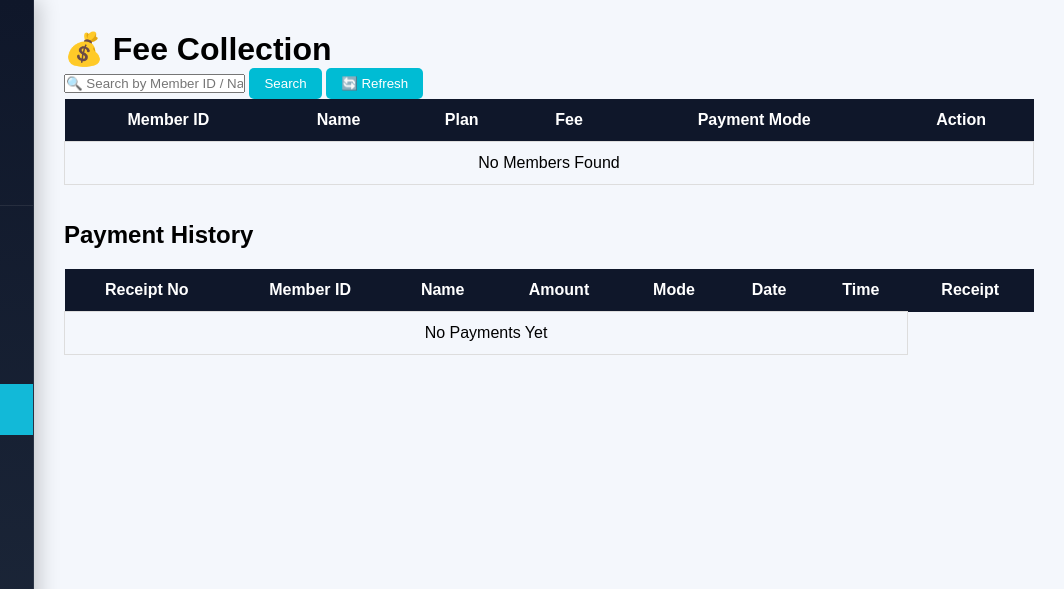
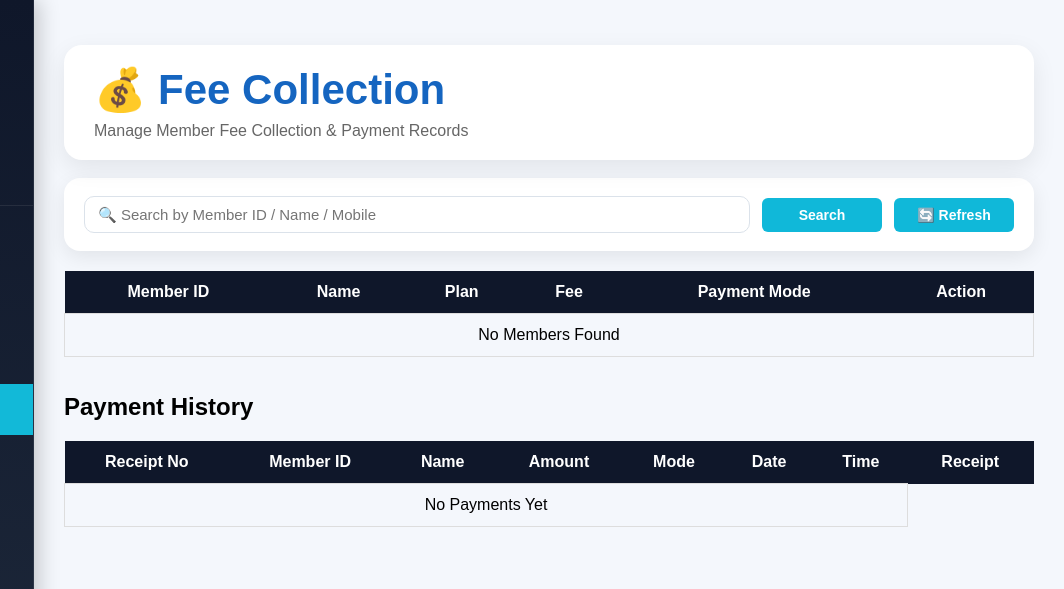
Before and after one commit to rr-technologies/rr-technologies-gym-pro, a plain HTML site: page fee-collection.html in a window 1280 px wide. Shown: the top 589 px of the page, 216-1280 px from the left. Drawn offline with nearby package versions, Linux system fonts and the light colour scheme.

Commit message:
UI Update v1.8 - Members List & Fee Collection Design Improvements

```diff
--- a/fee-collection.css
+++ b/fee-collection.css
@@ -75,3 +75,187 @@ color:white;
     background: #0f172a !important;
     color: #ffffff !important;
 }
+
+
+/* =====================================
+   Fee Collection Hero Banner
+===================================== */
+
+/* Sticky Header Wrapper */
+.sticky-header{
+    position: sticky;
+    top: 15px;
+    z-index: 100;
+    background: #f4f7fc;
+    padding-bottom: 12px;
+}
+
+.hero-banner{
+    display:flex;
+    justify-content:space-between;
+    align-items:center;
+
+    background:#ffffff;
+    border-radius:18px;
+
+    padding:20px 30px;
+    margin-bottom:18px;
+
+    box-shadow:0 8px 25px rgba(0,0,0,.08);
+
+    border:none;
+    transition:all .3s ease;
+    cursor:default;
+
+}
+
+.hero-left h2{
+
+    margin:0;
+    font-size:42px;
+    font-weight:700;
+    color:#1565c0;
+
+}
+
+.hero-left p{
+
+    margin-top:8px;
+    color:#666;
+    font-size:16px;
+
+}
+
+/* =====================================
+   Search Section
+===================================== */
+
+.search-box{
+
+    display:flex;
+    align-items:center;
+    gap:12px;
+
+    background:#ffffff;
+
+    padding:18px 20px;
+
+    border-radius:16px;
+
+    margin-bottom:20px;
+
+    box-shadow:0 6px 20px rgba(0,0,0,.08);
+
+
+transition: all .30s ease;
+
+}
+
+.search-box:hover{
+
+    transform:translateY(-2px);
+
+    box-shadow:0 8px 24px rgba(0,0,0,.10);
+
+}
+
+.search-box input{
+
+    flex:1;
+
+    padding:9px 13px;
+
+    font-size:15px;
+
+    border:1px solid #dbe2ea;
+
+    border-radius:10px;
+
+    outline:none;
+
+}
+
+.search-box input:focus{
+
+    border-color:#1565c0;
+
+}
+
+.search-box button{
+
+    padding:13px 22px;
+
+    border-radius:10px;
+
+    font-size:15px;
+
+    font-weight:600;
+
+}
+
+/* Search & Refresh Buttons Same Size */
+
+#searchBtn,
+#refreshBtn{
+
+    width:120px;
+    height:50px;
+
+    display:flex;
+    align-items:center;
+    justify-content:center;
+
+    padding:0;
+
+    font-size:15px;
+    font-weight:600;
+
+    border-radius:10px;
+
+}
+
+/* =====================================
+   Search & Refresh Buttons
+===================================== */
+
+#searchBtn,
+#refreshBtn{
+
+    background:#10b8d9;
+
+    color:#fff;
+
+    border:none;
+
+    height:34px;
+
+    min-width:90px;
+
+    padding:0 14px;
+
+    border-radius:6px;
+
+    font-size:14px;
+
+    font-weight:600;
+
+    display:flex;
+
+    align-items:center;
+
+    justify-content:center;
+
+    gap:5px;
+
+    cursor:pointer;
+
+    transition:.3s;
+
+}
+
+#searchBtn:hover,
+#refreshBtn:hover{
+
+    background:#0aa2c0;
+
+}
--- a/fee-collection.html
+++ b/fee-collection.html
@@ -17,7 +17,16 @@
 
 <div class="main-content">
 
-<h1>💰 Fee Collection</h1>
+<div class="sticky-header">
+
+<div class="hero-banner">
+
+    <div class="hero-left">
+        <h2>💰 Fee Collection</h2>
+        <p>Manage Member Fee Collection & Payment Records</p>
+    </div>
+
+</div>
 
 <div class="search-box">
 
@@ -30,6 +39,8 @@
     <button id="refreshBtn">🔄 Refresh</button>
 
 </div>
+
+
 
 <div id="memberDetails" class="member-card" style="display:none;">
 
```
Also changed, not shown: members-list.css (+33 -9 lines), members-list.html (+7 -0 lines), members-list.js (+25 -0 lines).
